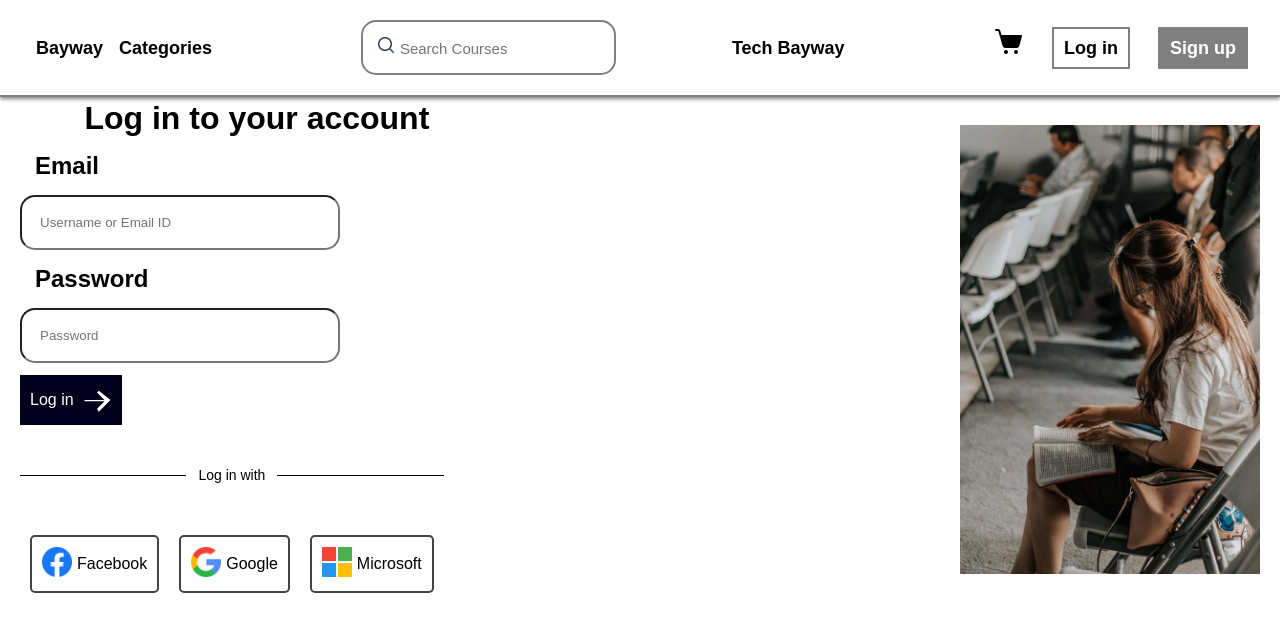
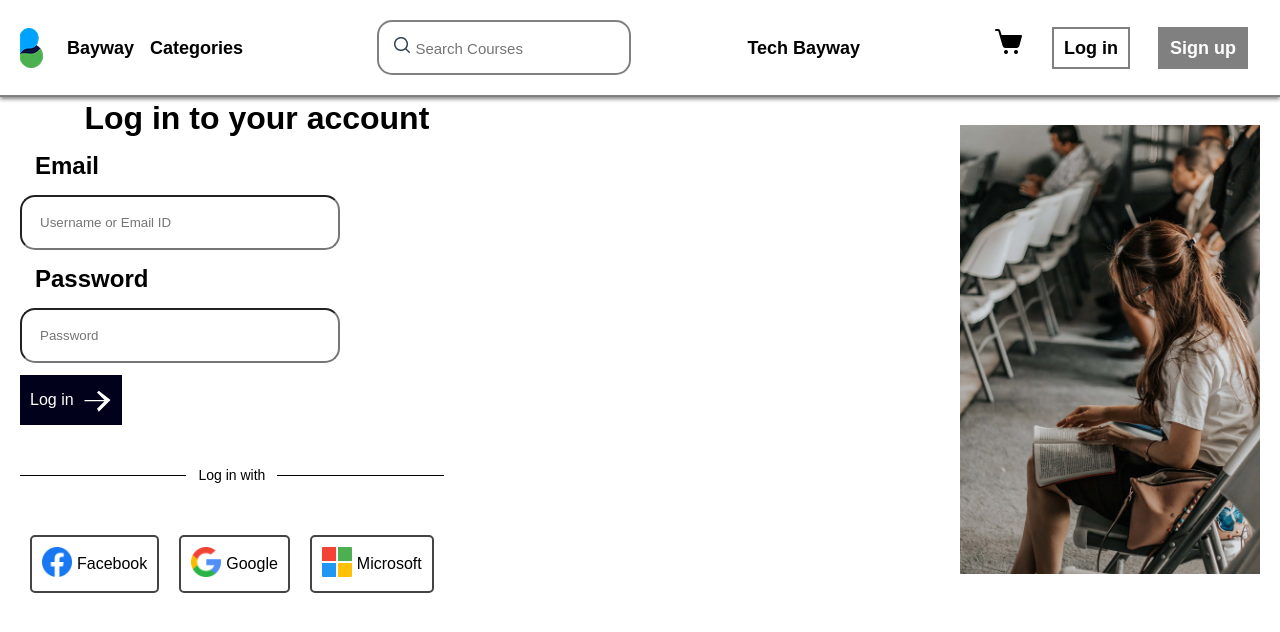
Before and after one commit to wimbodwi26/Learning-Management-System, a plain HTML site: page Log-in/index.html in a window 1280 px wide. Drawn offline with Linux system fonts and the light colour scheme.

Commit message:
Update index.html

```diff
--- a/Log-in/index.html
+++ b/Log-in/index.html
@@ -11,7 +11,7 @@
 		<ul class="Nav-left">
             <li>
             <a href="index.html" class="brand-link">
-                <img src="Log-in/img/Icon/logo.png" alt="" class="brand-logo" />
+                <img src="img/Icon/logo.png" alt="" class="brand-logo" />
             </a>
             </li>
             <li><a href="" class="brand-text">Bayway</a></li>
```
